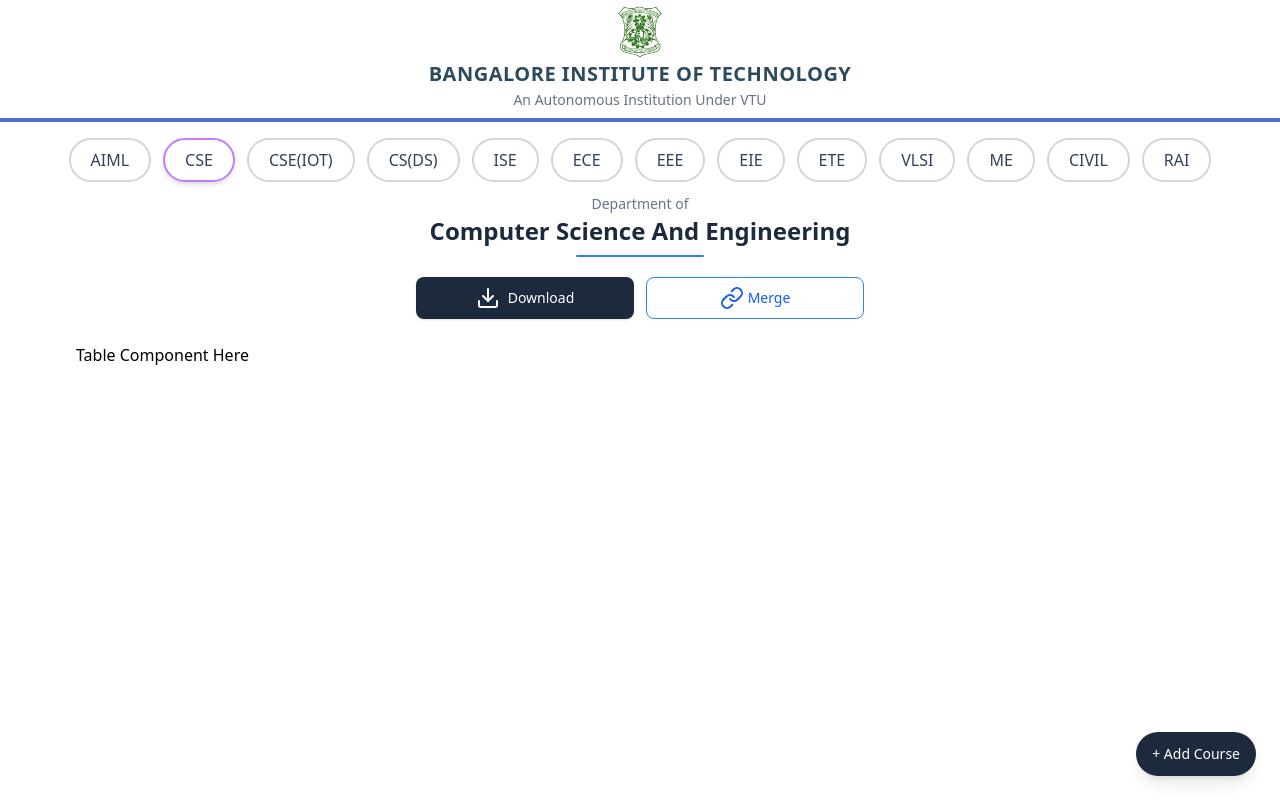
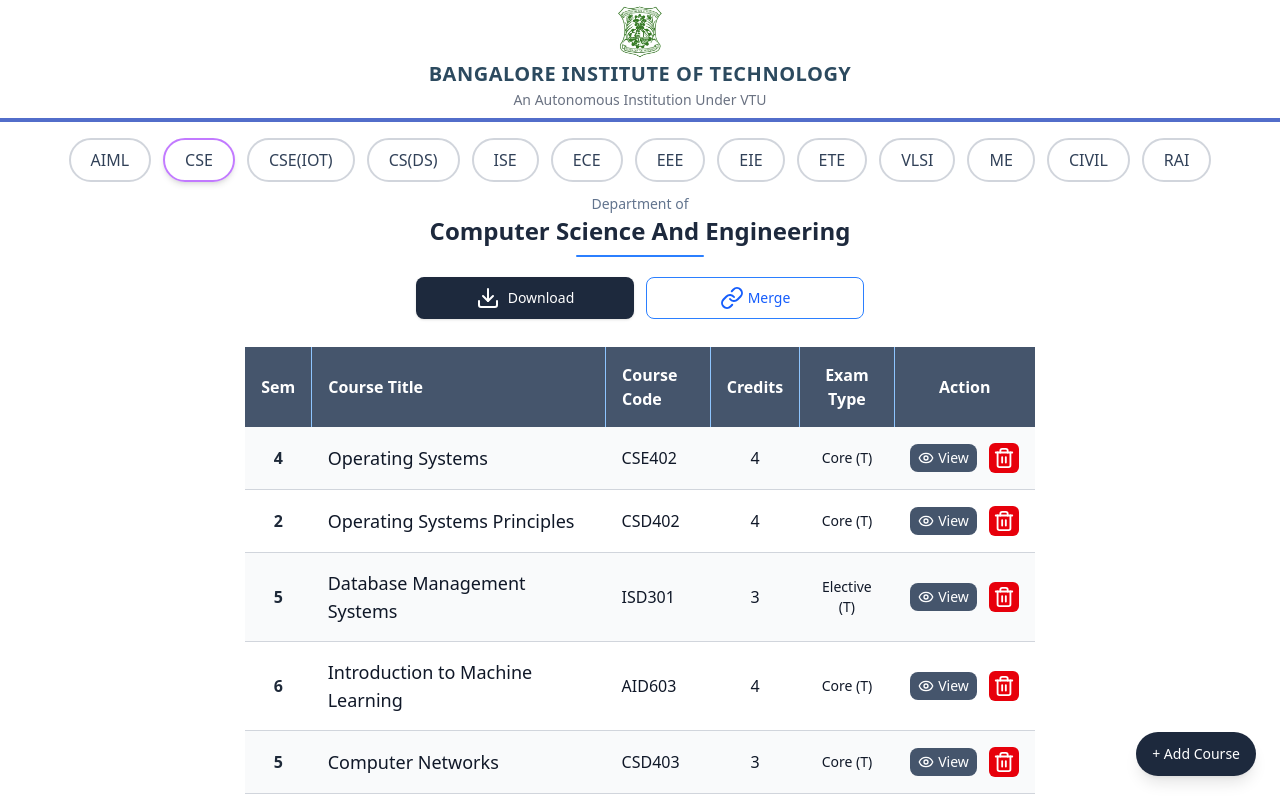
Before and after one commit to Abhiho11a/bit-academic-portal, a React (Vite) app in the folder syllabus-gen/: page / in a window 1280 px wide. Built offline with nearby package versions, Linux system fonts and the light colour scheme.

Commit message:
STEP-05 Designed Table Component and implemnted course delete feature

```diff
--- a/syllabus-gen/src/App.jsx
+++ b/syllabus-gen/src/App.jsx
@@ -3,9 +3,11 @@
 import { Courses, DataScheme } from './data/data';
 import { Download, Link } from 'lucide-react'
 import Header from './components/Header';
+import { TableComponent } from './components/TableComponent';
 
 export default function App(){
 
+  const [courses,setCourses] = useState(Courses)
   const [department,setDepartment] = useState("CSE")
   const [loadingMsg,setLoadingMsg] = useState(null)
   const [detailedView_id,setDetailedView_id] = useState(null)
@@ -133,7 +135,11 @@
 
           {/* 3️⃣ Course Table */}
           <div className="w-full max-w-6xl mx-auto px-3 mt-6">
-              <div>Table Component Here</div>
+              <TableComponent
+              courses={courses}
+              setCourses={setCourses}
+              setDetailedView={setDetailedView_id}
+          />
           </div>
         </div>
       )}
--- /dev/null
+++ b/syllabus-gen/src/components/TableComponent.jsx
@@ -0,0 +1,86 @@
+import { Eye, Trash2 } from "lucide-react";
+
+export function TableComponent({courses,setCourses,setDetailedView}){
+
+    function deleteCourse(id){
+        const filteredCourses = courses.filter(course => course.id !== id)
+        setCourses(filteredCourses)
+    }
+    return (
+    <div className="bg-white rounded-lg overflow-hidden mt-1">
+        <div className="overflow-x-auto">
+            <table className="w-[95%] md:w-[70%] border-collapse justify-self-center">
+                <thead>
+                    <tr className="bg-slate-600">
+                    <th className="hidden md:table-cell py-4 px-4 text-left text-white font-bold border-r border-blue-300">
+                        Sem
+                    </th>
+                    <th className="py-4 px-4 text-left text-white font-bold border-r border-blue-300">
+                        Course Title
+                    </th>
+                    <th className="py-4 px-4 text-left text-white font-bold border-r border-blue-300">
+                        Course Code
+                    </th>
+                    <th className="hidden md:table-cell py-4 px-4 text-center text-white font-bold border-r border-blue-300">
+                        Credits
+                    </th>
+                    <th className="hidden md:table-cell py-4 px-4 text-center text-white font-bold border-r border-blue-300">
+                        Exam Type
+                    </th>
+                    <th className="py-4 px-4 text-center text-white font-bold">
+                        Action
+                    </th>
+                    </tr>
+                </thead>
+
+                <tbody>
+                    {Array.isArray(courses) && courses.length > 0 && courses.map((course, index) => (
+                    <tr
+                        key={index}
+                        className={`border-b border-gray-300 hover:bg-gray-100 transition-colors ${
+                        index % 2 === 0 ? "bg-gray-50" : "bg-white"
+                        }`}
+                    >
+                        <td className="hidden text-center md:table-cell py-4 px-4 text-gray-800 font-semibold">
+                        {course.sem}
+                        </td>
+
+                        <td className="py-4 px-4 text-gray-900">
+                        <div className="md:min-w-[250px] text-sm lg:text-lg">{course.course_title}</div>
+                        </td>
+
+                        <td className="py-4 px-4 text-gray-900 font-medium">
+                        {course.course_code}
+                        </td>
+
+                        <td className="hidden md:table-cell py-4 px-4 text-center text-gray-900">
+                        {course.credits}
+                        </td>
+                        <td className="hidden md:table-cell py-4 px-4 text-center text-sm lg:text-md text-gray-900">
+                        {course.course_type}
+                        </td>
+
+                        <td className="py-4 px-4">
+                            <div className="flex items-center justify-center gap-3">
+                                {/* VIEW BUTTON */}
+                                <button
+
+                                    className="flex items-center gap-1 bg-slate-600 text-white hover:bg-slate-700
+                                                rounded-lg py-1 px-2 text-sm transition cursor-pointer"
+                                >
+                                    <Eye className="h-4 w-4" />
+                                    View
+                                </button>
+
+                                {/* DELETE BUTTON */}
+                                <Trash2 size={30} onClick={() => deleteCourse(course.id)} className="rounded-md bg-red-600 p-1 text-white cursor-pointer"/>
+                            </div>
+                        </td>
+                    </tr>
+                    ))}
+                </tbody>
+            </table>
+        </div>
+    </div>
+  )
+}
--- a/syllabus-gen/src/data/data.js
+++ b/syllabus-gen/src/data/data.js
@@ -1,6 +1,7 @@
 export const Courses = [
   // ⭐ COURSE 1 — Operating Systems
   {
+    id:1,
     department: "CSE",
     sem: 4,
     course_title: "Operating Systems",
@@ -87,7 +88,7 @@
   // ⭐ COURSE 2 — Operating Systems Principles
   {
     department: "CSE",
-    sem: 5,
+    sem: 2,
     course_title: "Operating Systems Principles",
     course_code: "CSD402",
     course_type: "Core (T)",
@@ -171,6 +172,7 @@
 
   // ⭐ COURSE 3 — Database Management Systems
   {
+    id:3,
     department: "ISE",
     sem: 5,
     course_title: "Database Management Systems",
@@ -256,6 +258,7 @@
 
   // ⭐ COURSE 4 — Introduction to Machine Learning
   {
+    id:4,
     department: "AIML",
     sem: 6,
     course_title: "Introduction to Machine Learning",
@@ -341,6 +344,7 @@
 
   // ⭐ COURSE 5 — Computer Networks
   {
+    id:5,
     department: "CSE",
     sem: 5,
     course_title: "Computer Networks",
```
